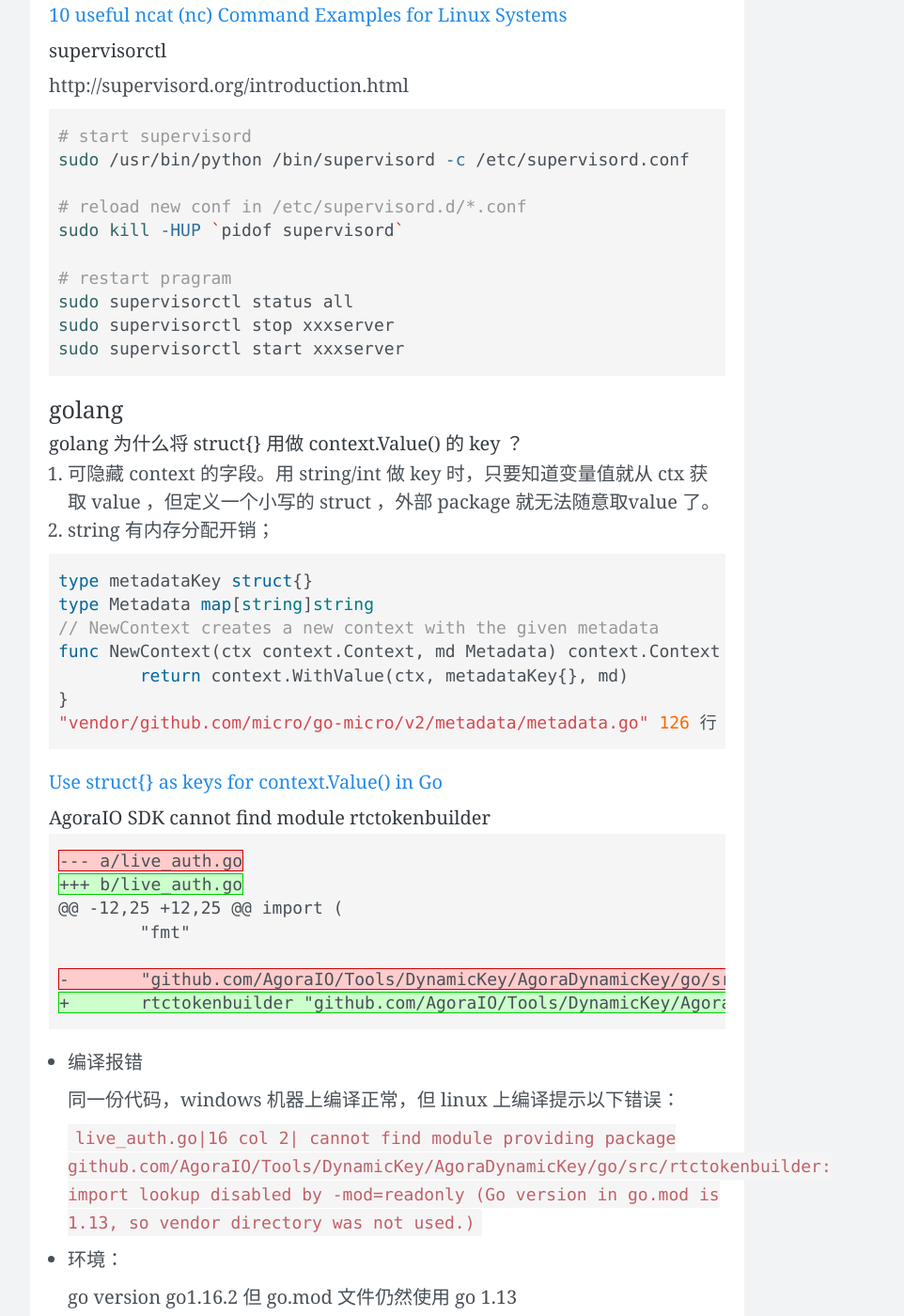
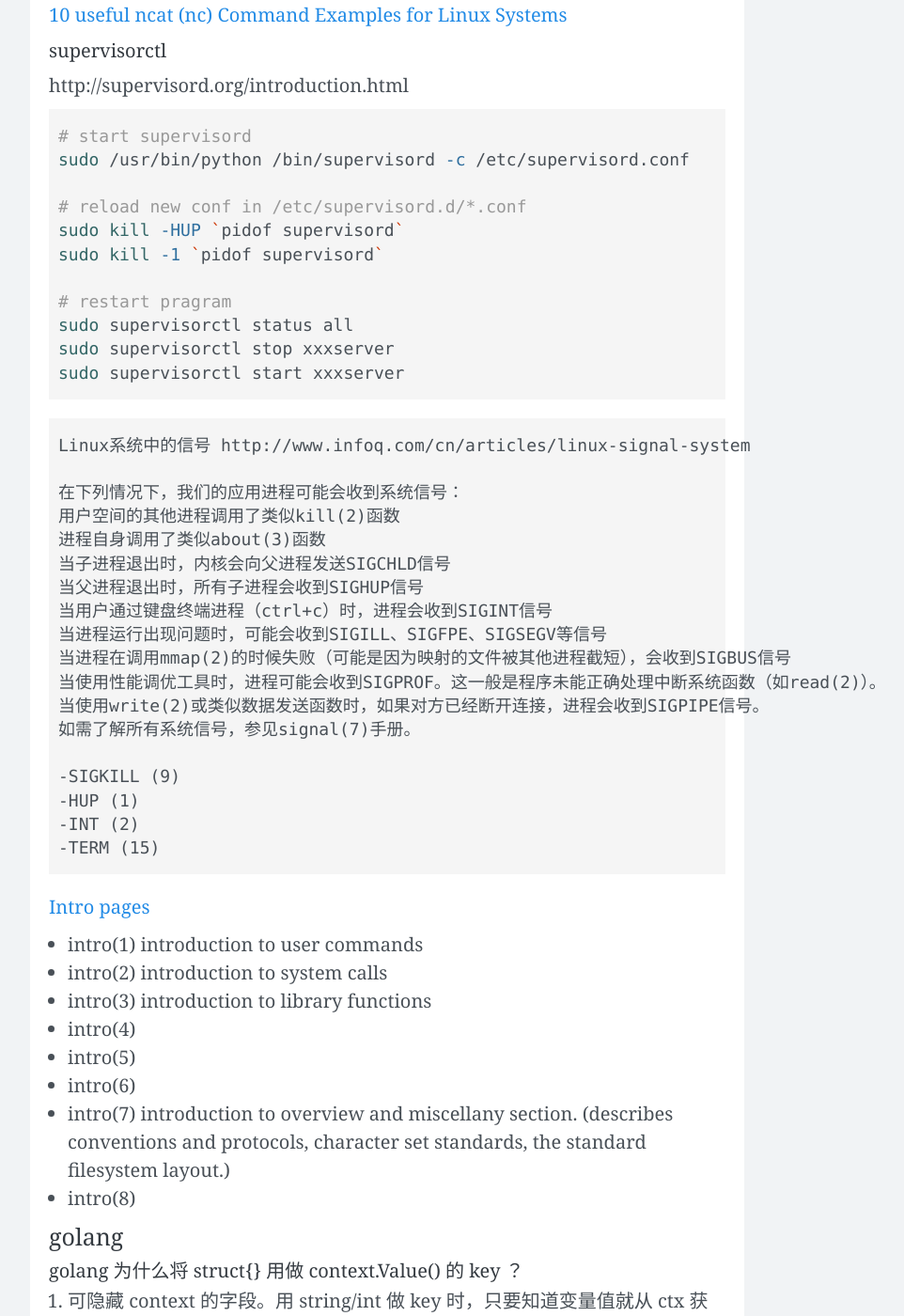
Before and after one commit to wangtiga/wangtiga.github.io, a Jekyll site: the page built from _posts/2019-09-17-linux_command.md, in a window 1280 px wide and 1400 px high, scrolled down 12971 px. Shown: the whole window at 94% size, without its empty margins (228-1190 px from the left). Built offline with Jekyll 4.4.1, drawn with Linux system fonts in a browser that asks for light colours; nearby versions of some CDN libraries; comment, search, counter and statistics services are not loaded.

Commit message:
updated from r1

````diff
--- a/_posts/2019-09-17-linux_command.md
+++ b/_posts/2019-09-17-linux_command.md
@@ -574,12 +574,45 @@ sudo /usr/bin/python /bin/supervisord -c /etc/supervisord.conf
 
 # reload new conf in /etc/supervisord.d/*.conf
 sudo kill -HUP `pidof supervisord`
+sudo kill -1 `pidof supervisord`
 
 # restart pragram
 sudo supervisorctl status all
 sudo supervisorctl stop xxxserver
 sudo supervisorctl start xxxserver
 ```
+
+```txt
+Linux系统中的信号 http://www.infoq.com/cn/articles/linux-signal-system
+
+在下列情况下，我们的应用进程可能会收到系统信号：
+用户空间的其他进程调用了类似kill(2)函数
+进程自身调用了类似about(3)函数
+当子进程退出时，内核会向父进程发送SIGCHLD信号
+当父进程退出时，所有子进程会收到SIGHUP信号
+当用户通过键盘终端进程（ctrl+c）时，进程会收到SIGINT信号
+当进程运行出现问题时，可能会收到SIGILL、SIGFPE、SIGSEGV等信号
+当进程在调用mmap(2)的时候失败（可能是因为映射的文件被其他进程截短），会收到SIGBUS信号
+当使用性能调优工具时，进程可能会收到SIGPROF。这一般是程序未能正确处理中断系统函数（如read(2)）。
+当使用write(2)或类似数据发送函数时，如果对方已经断开连接，进程会收到SIGPIPE信号。
+如需了解所有系统信号，参见signal(7)手册。
+
+-SIGKILL (9)
+-HUP (1)
+-INT (2)
+-TERM (15)
+```
+
+[Intro pages](https://man7.org/linux/man-pages/index.html)
+
+- intro(1) introduction to user commands
+- intro(2) introduction to system calls
+- intro(3) introduction to library functions
+- intro(4)
+- intro(5)
+- intro(6)
+- intro(7) introduction to overview and miscellany section. (describes conventions and protocols, character set standards, the standard filesystem layout.)
+- intro(8)
 
 
 
````
Also changed, not shown: _posts/2020-07-14-3708_2019_04.md (+8 -3 lines), _posts/2020-11-15-3708_summary.md (+5 -2 lines), _posts/2020-11-21-3708_2019_10.md (+1 -1 lines), _previews/2020-07-04-3708_2018_04.md (+4 -1 lines), _previews/todo.md (+24 -1 lines).
